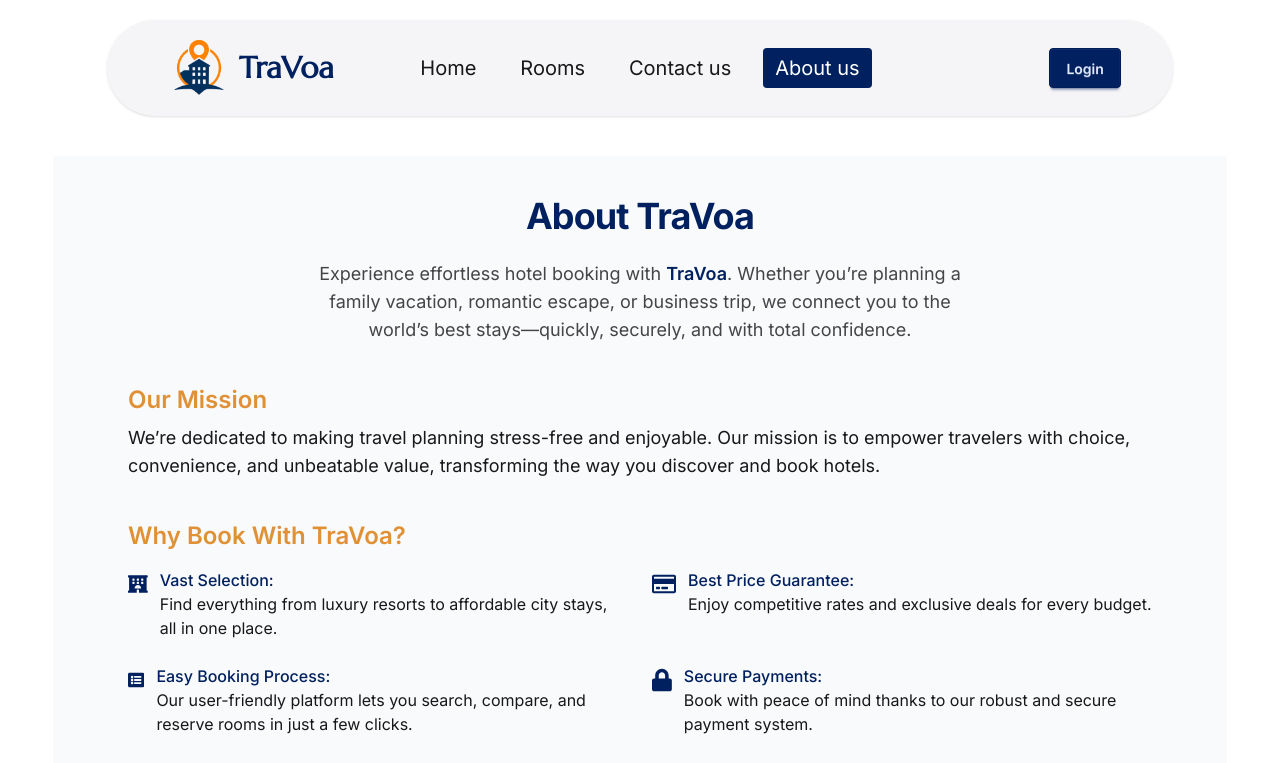
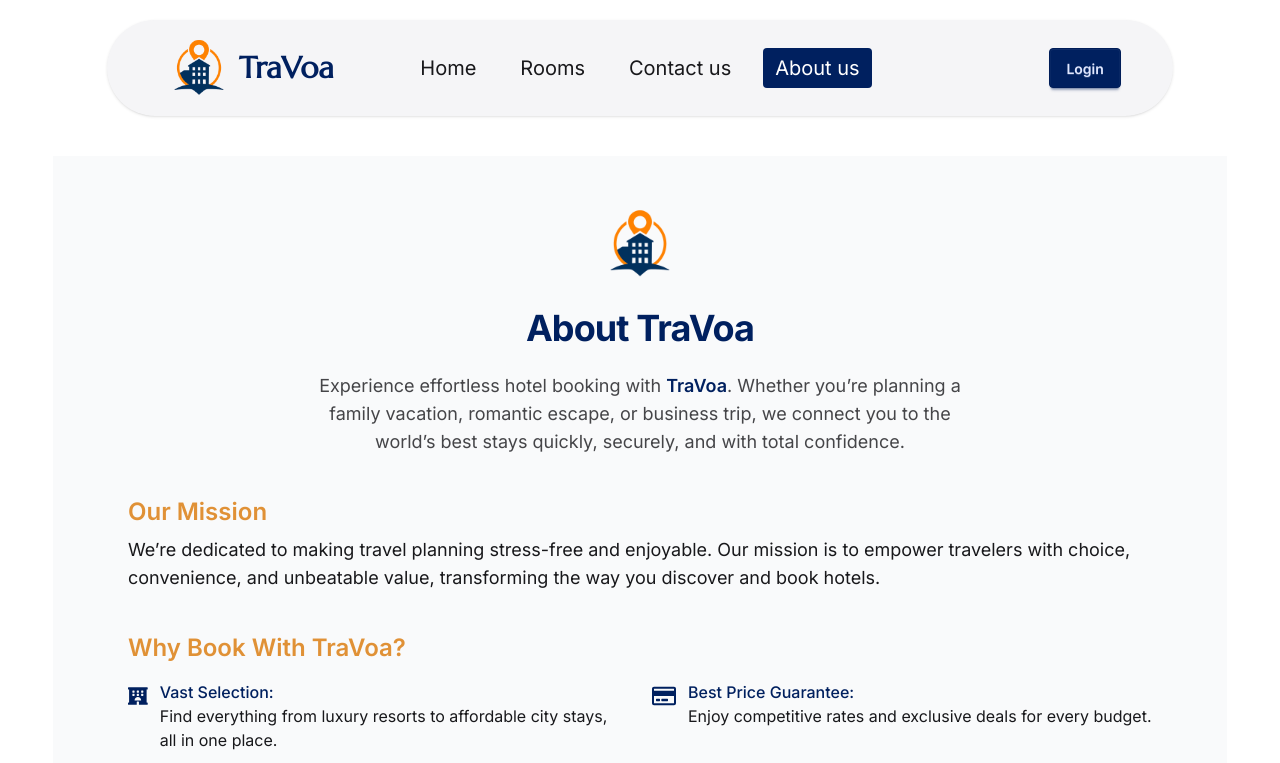
Before and after one commit to noboKumar/TraVoa-hotel-Booking-Platform-Client, a React (Vite) app: page /about-us in a window 1280 px wide. Shown: the top 763 px of the page. Built offline with nearby package versions, Linux system fonts and the light colour scheme; no server answers.

Commit message:
fix aboutus section link

```diff
--- a/src/pages/AboutUs.jsx
+++ b/src/pages/AboutUs.jsx
@@ -1,80 +1,118 @@
 import React from "react";
-import { FaHotel, FaRegSmile, FaRegCreditCard, FaListAlt, FaLock, FaRegStar, FaHeadset } from "react-icons/fa";
+import {
+  FaHotel,
+  FaRegSmile,
+  FaRegCreditCard,
+  FaListAlt,
+  FaLock,
+  FaRegStar,
+  FaHeadset,
+} from "react-icons/fa";
+import logo from "../../src/assets/travoa logo.png";
+import { Link } from "react-router";
 
 const AboutUs = () => {
   return (
     <main className="min-h-screen text-base-content py-10 px-4 md:px-10 bg-gray-50">
       <section className="max-w-5xl mx-auto">
-        {/* Brand Logo & Title */}
         <div className="flex flex-col items-center gap-4 mb-10">
-          {/* Optionally, place your logo here */}
-          {/* <img src="/logo.svg" alt="TraVoa Logo" className="w-24 h-24 rounded-full shadow-lg" /> */}
-          <h1 className="text-4xl font-bold text-primary mb-2 text-center tracking-tight">About TraVoa</h1>
+          <img src={logo} alt="TraVoa Logo" className="w-24 h-24" />
+          <h1 className="text-4xl font-bold text-primary mb-2 text-center tracking-tight">
+            About TraVoa
+          </h1>
           <p className="max-w-2xl text-center text-lg text-base-content/80">
-            Experience effortless hotel booking with <span className="font-semibold text-primary">TraVoa</span>. Whether you’re planning a family vacation, romantic escape, or business trip, we connect you to the world’s best stays—quickly, securely, and with total confidence.
+            Experience effortless hotel booking with{" "}
+            <span className="font-semibold text-primary">TraVoa</span>. Whether
+            you’re planning a family vacation, romantic escape, or business
+            trip, we connect you to the world’s best stays quickly, securely,
+            and with total confidence.
           </p>
         </div>
 
-        {/* Mission */}
         <section className="mb-10">
-          <h2 className="text-2xl font-semibold text-secondary mb-2">Our Mission</h2>
+          <h2 className="text-2xl font-semibold text-secondary mb-2">
+            Our Mission
+          </h2>
           <p className="text-base md:text-lg">
-            We’re dedicated to making travel planning stress-free and enjoyable. Our mission is to empower travelers with choice, convenience, and unbeatable value, transforming the way you discover and book hotels.
+            We’re dedicated to making travel planning stress-free and enjoyable.
+            Our mission is to empower travelers with choice, convenience, and
+            unbeatable value, transforming the way you discover and book hotels.
           </p>
         </section>
 
-        {/* What Makes Us Different */}
         <section className="mb-10">
-          <h2 className="text-2xl font-semibold text-secondary mb-4">Why Book With TraVoa?</h2>
+          <h2 className="text-2xl font-semibold text-secondary mb-4">
+            Why Book With TraVoa?
+          </h2>
           <div className="grid sm:grid-cols-2 gap-6">
             <div className="flex items-start gap-3">
               <FaHotel className="text-primary text-2xl mt-1" />
               <div>
-                <span className="font-medium text-primary">Vast Selection:</span> <br />
-                Find everything from luxury resorts to affordable city stays, all in one place.
+                <span className="font-medium text-primary">
+                  Vast Selection:
+                </span>{" "}
+                <br />
+                Find everything from luxury resorts to affordable city stays,
+                all in one place.
               </div>
             </div>
             <div className="flex items-start gap-3">
               <FaRegCreditCard className="text-primary text-2xl mt-1" />
               <div>
-                <span className="font-medium text-primary">Best Price Guarantee:</span> <br />
+                <span className="font-medium text-primary">
+                  Best Price Guarantee:
+                </span>{" "}
+                <br />
                 Enjoy competitive rates and exclusive deals for every budget.
               </div>
             </div>
             <div className="flex items-start gap-3">
               <FaListAlt className="text-primary text-2xl mt-1" />
               <div>
-                <span className="font-medium text-primary">Easy Booking Process:</span> <br />
-                Our user-friendly platform lets you search, compare, and reserve rooms in just a few clicks.
+                <span className="font-medium text-primary">
+                  Easy Booking Process:
+                </span>{" "}
+                <br />
+                Our user-friendly platform lets you search, compare, and reserve
+                rooms in just a few clicks.
               </div>
             </div>
             <div className="flex items-start gap-3">
               <FaLock className="text-primary text-2xl mt-1" />
               <div>
-                <span className="font-medium text-primary">Secure Payments:</span> <br />
-                Book with peace of mind thanks to our robust and secure payment system.
+                <span className="font-medium text-primary">
+                  Secure Payments:
+                </span>{" "}
+                <br />
+                Book with peace of mind thanks to our robust and secure payment
+                system.
               </div>
             </div>
             <div className="flex items-start gap-3">
               <FaRegStar className="text-primary text-2xl mt-1" />
               <div>
-                <span className="font-medium text-primary">Real Reviews:</span> <br />
-                Get honest insights from verified guests to help you make informed decisions.
+                <span className="font-medium text-primary">Real Reviews:</span>{" "}
+                <br />
+                Get honest insights from verified guests to help you make
+                informed decisions.
               </div>
             </div>
             <div className="flex items-start gap-3">
               <FaHeadset className="text-primary text-2xl mt-1" />
               <div>
-                <span className="font-medium text-primary">24/7 Support:</span> <br />
-                Our dedicated team is always here to help with your travel needs, any time of day.
+                <span className="font-medium text-primary">24/7 Support:</span>{" "}
+                <br />
+                Our dedicated team is always here to help with your travel
+                needs, any time of day.
               </div>
             </div>
           </div>
         </section>
 
-        {/* Our Values */}
         <section className="mb-10">
-          <h2 className="text-2xl font-semibold text-secondary mb-2">Our Promise to You</h2>
+          <h2 className="text-2xl font-semibold text-secondary mb-2">
+            Our Promise to You
+          </h2>
           <ul className="list-disc pl-6 space-y-2">
             <li>Transparency and honesty in every booking.</li>
             <li>Unmatched customer service and support.</li>
@@ -83,18 +121,21 @@ const AboutUs = () => {
           </ul>
         </section>
 
-        {/* Call to Action */}
         <section className="text-center mt-16">
-          <h3 className="text-xl font-semibold mb-2 text-primary">Ready for Your Next Adventure?</h3>
+          <h3 className="text-xl font-semibold mb-2 text-primary">
+            Ready for Your Next Adventure?
+          </h3>
           <p className="mb-4 text-base md:text-lg">
-            Discover your ideal hotel with TraVoa and make every journey memorable. Start exploring now and see why thousands of travelers trust us for their stays around the globe!
+            Discover your ideal hotel with TraVoa and make every journey
+            memorable. Start exploring now and see why thousands of travelers
+            trust us for their stays around the globe!
           </p>
-          <a
-            href="/"
+          <Link
+            to={"/rooms"}
             className="inline-block px-6 py-2 rounded bg-primary text-white font-medium hover:bg-primary-focus transition"
           >
             Book Now
-          </a>
+          </Link>
         </section>
       </section>
     </main>
```
